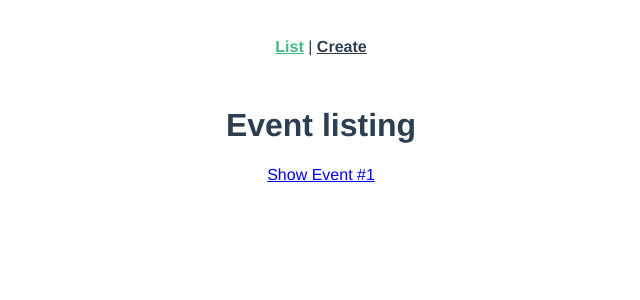
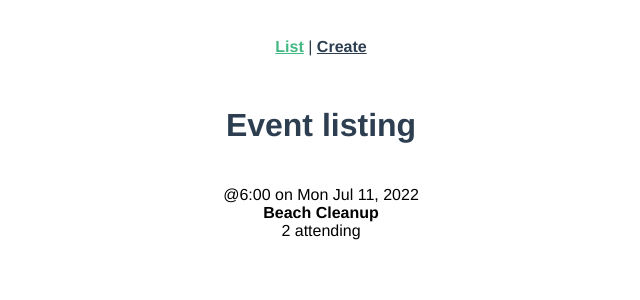
Before and after one commit to david2am/real-world-vue, a Vue app: page / in a window 1280 px wide. Shown: the top 300 px of the page, without its empty margins (319-959 px from the left). Built offline with nearby package versions, Linux system fonts and the light colour scheme.

Commit message:
feat(EventCard): creation & subscription on EventList

```diff
--- /dev/null
+++ b/src/components/EventCard.vue
@@ -0,0 +1,53 @@
+<template>
+  <router-link
+    class="event-link"
+    :to="{ name: 'event-show', params: { id: event.id } }"
+  >
+    <div class="event-card -shadow">
+      <span class="eyebrow">@{{ event.time }} on {{ event.date }}</span>
+      <h4 class="title">{{ event.title }}</h4>
+      <span>{{ event.attendees.length }} attending</span>
+    </div>
+  </router-link>
+</template>
+
+<script>
+export default {
+  data() {
+    return {
+      event: {
+        id: '1',
+        title: 'Beach Cleanup',
+        date: 'Mon Jul 11, 2022',
+        time: '6:00',
+        attendees: [
+          { id: 'abc123', name: 'David' },
+          { id: 'edf456', name: 'Felipe' },
+        ],
+      },
+    }
+  },
+}
+</script>
+
+<style scoped>
+.event-card {
+  padding: 20px;
+  margin-bottom: 24px;
+  transition: all 0.2s linear;
+  cursor: pointer;
+}
+.event-card:hover {
+  transform: scale(1.01);
+  box-shadow: 0 3px 12px 0 rgba(0, 0, 0, 0.2), 0 1px 15px 0 rgba(0, 0, 0, 0.19);
+}
+.event-card > .title {
+  margin: 0;
+}
+
+.event-link {
+  color: black;
+  text-decoration: none;
+  font-weight: 100;
+}
+</style>
--- a/src/views/EventList.vue
+++ b/src/views/EventList.vue
@@ -1,14 +1,18 @@
 <template>
   <div>
     <h1>Event listing</h1>
-    <router-link :to="{ name: 'event-show', params: { id: '1' } }">
-      Show Event #1
-    </router-link>
+    <EventCard />
   </div>
 </template>
 
 <script>
-export default {}
+import EventCard from '@/components/EventCard'
+
+export default {
+  components: {
+    EventCard,
+  },
+}
 </script>
 
 <style></style>
```
